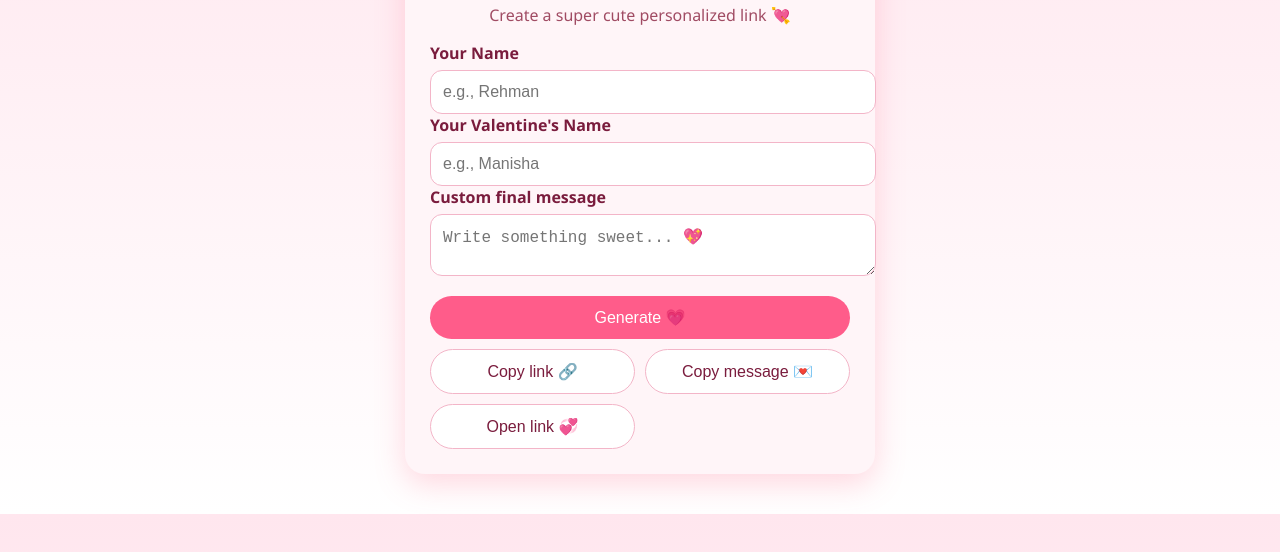
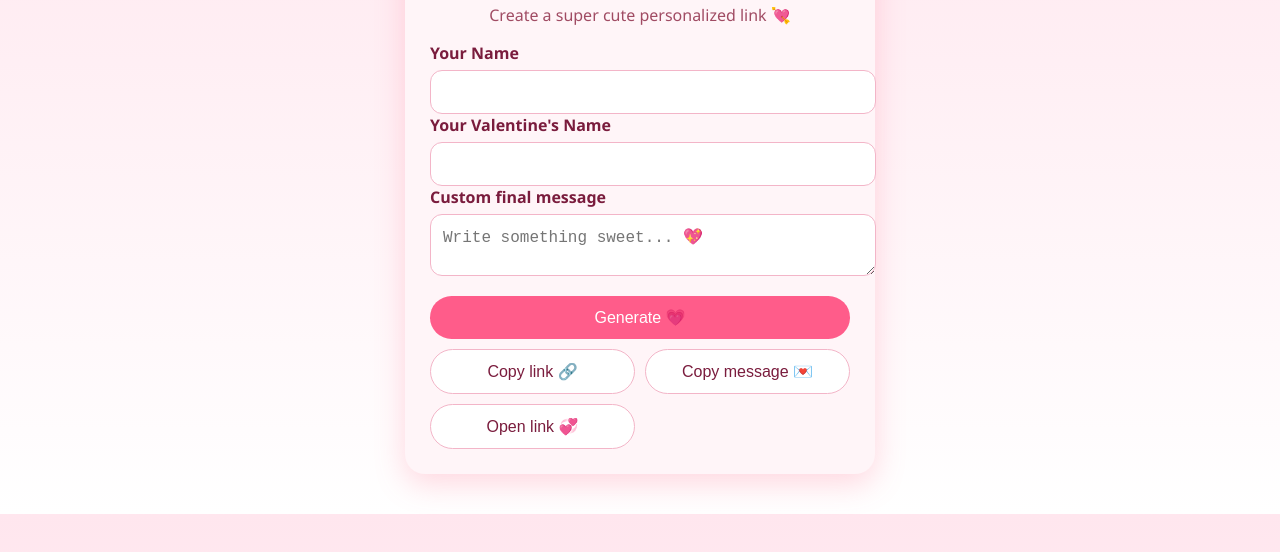
Before and after one commit to Sathishreddyambati/valentine-link-generator-Sathish1, a plain HTML site: page index.html in a window 1280 px wide. Shown: the part 190-742 px from the top of the page. Drawn offline with Linux system fonts and the light colour scheme.

Commit message:
Clear input placeholders in index.html
Updated input placeholders for better clarity.

```diff
--- a/index.html
+++ b/index.html
@@ -67,10 +67,10 @@ button{
   <p>Create a super cute personalized link 💘</p>
 
   <label>Your Name</label>
-  <input id="from" placeholder="e.g., Rehman">
+  <input id="from" placeholder="">
 
   <label style="margin-top:12px;">Your Valentine's Name</label>
-  <input id="to" placeholder="e.g., Manisha">
+  <input id="to" placeholder="">
 
   <label style="margin-top:12px;">Custom final message</label>
   <textarea id="custom" placeholder="Write something sweet... 💖"></textarea>
```
